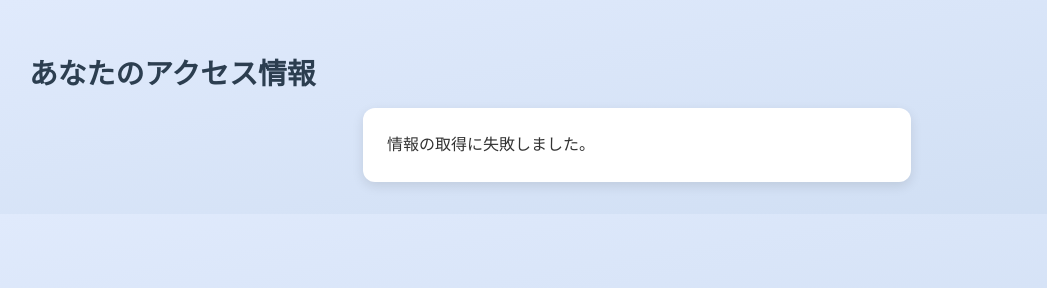
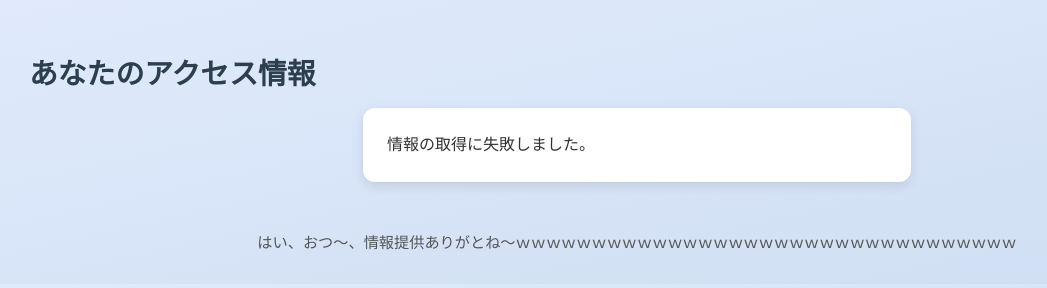
Before and after one commit to 613dydy/log-tracker, a plain HTML site: page index.html in a window 1280 px wide. Shown: the whole page, without its empty margins (3-1050 px from the left). Drawn offline with Linux system fonts and the light colour scheme; no server answers.

Commit message:
index.html

```diff
--- a/index.html
+++ b/index.html
@@ -2,7 +2,7 @@
 <html lang="ja">
 <head>
   <meta charset="UTF-8">
-  <title>IPと位置情報の確認</title>
+  <title>これみつけたやつ天才だろｗ</title>
   <style>
     body {
       font-family: 'Segoe UI', sans-serif;
@@ -25,12 +25,21 @@
       max-width: 500px;
       margin: auto;
     }
+    .footer {
+      text-align: center;
+      margin-top: 3rem;
+      color: #555;
+      font-size: 0.95rem;
+    }
   </style>
-
 </head>
 <body>
   <h1>あなたのアクセス情報</h1>
   <div class="info" id="result">取得中...</div>
+
+  <div class="footer">
+    はい、おつ～、情報提供ありがとね～ｗｗｗｗｗｗｗｗｗｗｗｗｗｗｗｗｗｗｗｗｗｗｗｗｗｗｗｗｗｗｗｗｗ
+  </div>
 
   <script>
     fetch('https://ipapi.co/json/')
```
Lines whose indentation alone changed are shown as unchanged.
